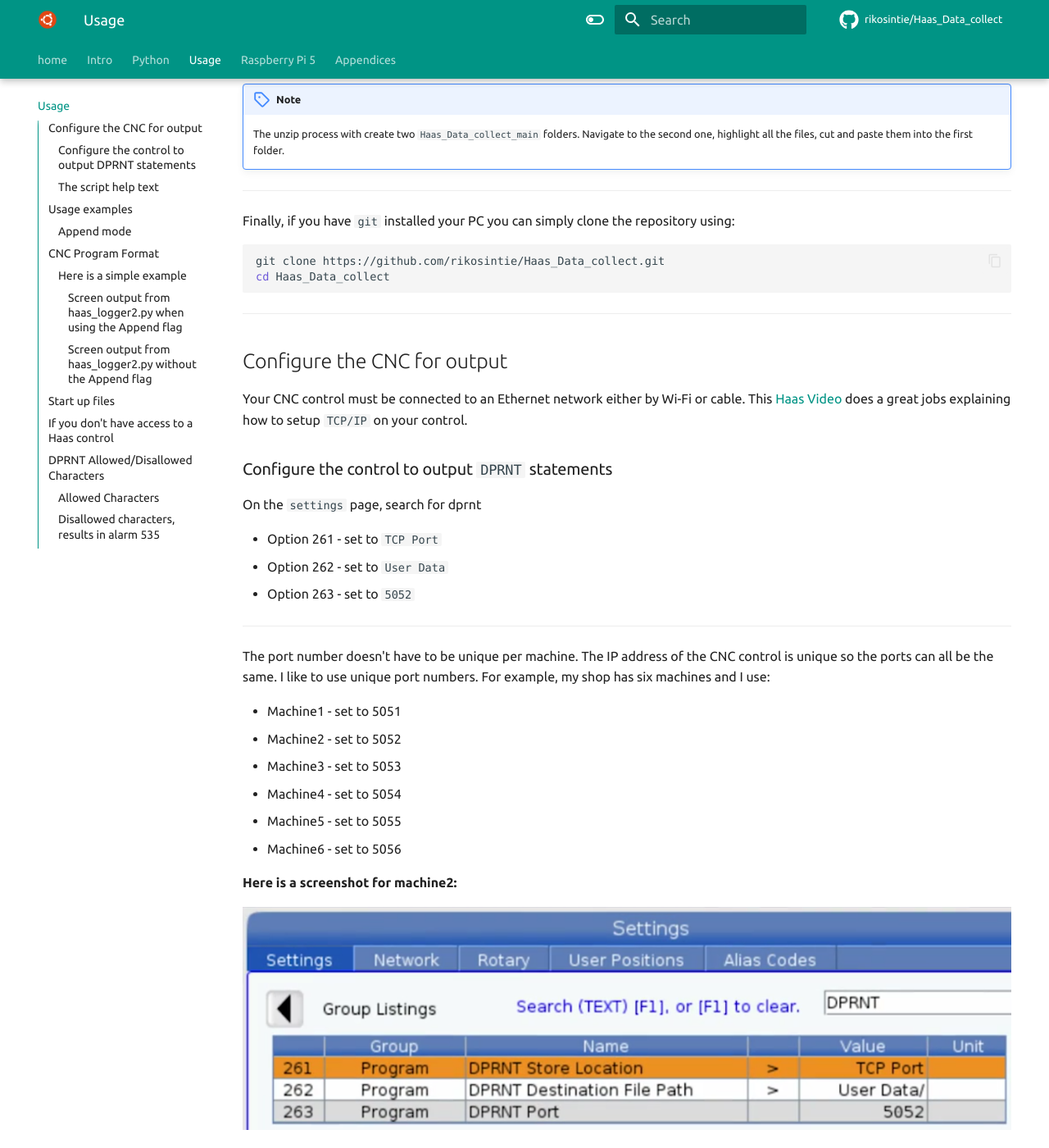
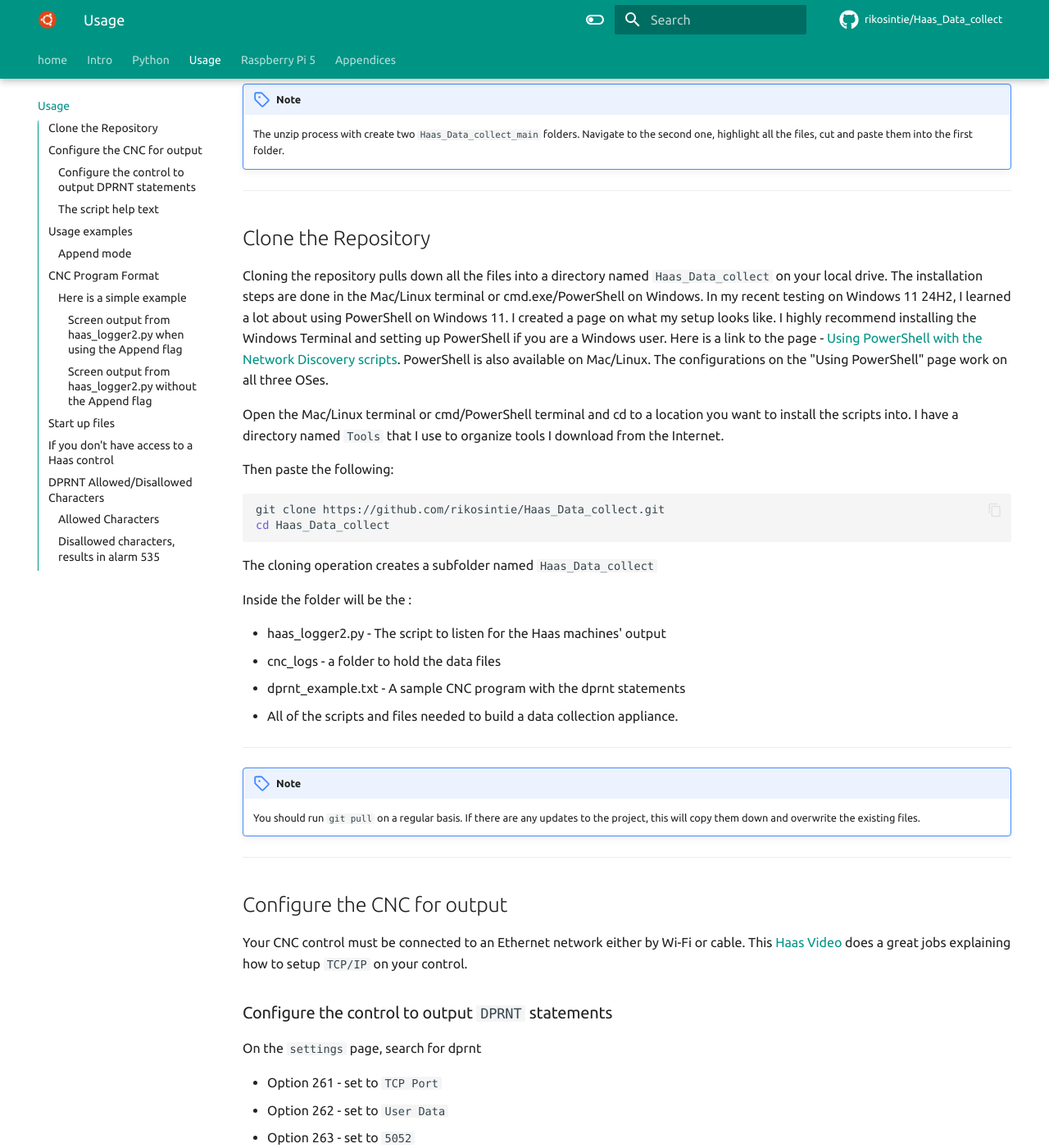
Before and after one commit to rikosintie/Haas_Data_collect, an MkDocs documentation site: the page built from docs/usage.md, in a window 1280 px wide and 1400 px high, scrolled down 1081 px. Shown: the whole window at 82% size. Built offline with MkDocs 1.6.1 and Material for MkDocs 9.7.7, drawn with Linux system fonts in a browser that asks for light colours; some web fonts are replaced; comment, search, counter and statistics services are not loaded.

Commit message:
Git Title: Formatting for clarity

````diff
--- a/docs/usage.md
+++ b/docs/usage.md
@@ -30,12 +30,32 @@ You can also download a `zip` file with the entire repository. That is useful if
 
 ----------------------------------------------------------------
 
-Finally, if you have `git` installed your PC you can simply clone the repository using:
+## Clone the Repository
+
+Cloning the repository pulls down all the files into a directory named `Haas_Data_collect` on your local drive. The installation steps are done in the Mac/Linux terminal or cmd.exe/PowerShell on Windows. In my recent testing on Windows 11 24H2, I learned a lot about using PowerShell on Windows 11. I created a page on what my setup looks like. I highly recommend installing the Windows Terminal and setting up PowerShell if you are a Windows user. Here is a link to the page - [Using PowerShell with the Network Discovery scripts](https://rikosintie.github.io/Discovery/Using_PowerShell/). PowerShell is also available on Mac/Linux. The configurations on the "Using PowerShell" page work on all three OSes.
+
+Open the Mac/Linux terminal or cmd/PowerShell terminal and cd to a location you want to install the scripts into. I have a directory named `Tools` that I use to organize tools I download from the Internet.
+
+Then paste the following:
 
 ```bash
 git clone https://github.com/rikosintie/Haas_Data_collect.git
 cd Haas_Data_collect
 ```
+
+The cloning operation creates a subfolder named `Haas_Data_collect`
+
+Inside the folder will be the :
+
+- haas_logger2.py - The script to listen for the Haas machines' output
+- cnc_logs - a folder to hold the data files
+- dprnt_example.txt - A sample CNC program with the dprnt statements
+- All of the scripts and files needed to build a data collection appliance.
+
+----------------------------------------------------------------
+
+!!! Note
+    You should run `git pull` on a regular basis. If there are any updates to the project, this will copy them down and overwrite the existing files.
 
 ----------------------------------------------------------------
 
````
